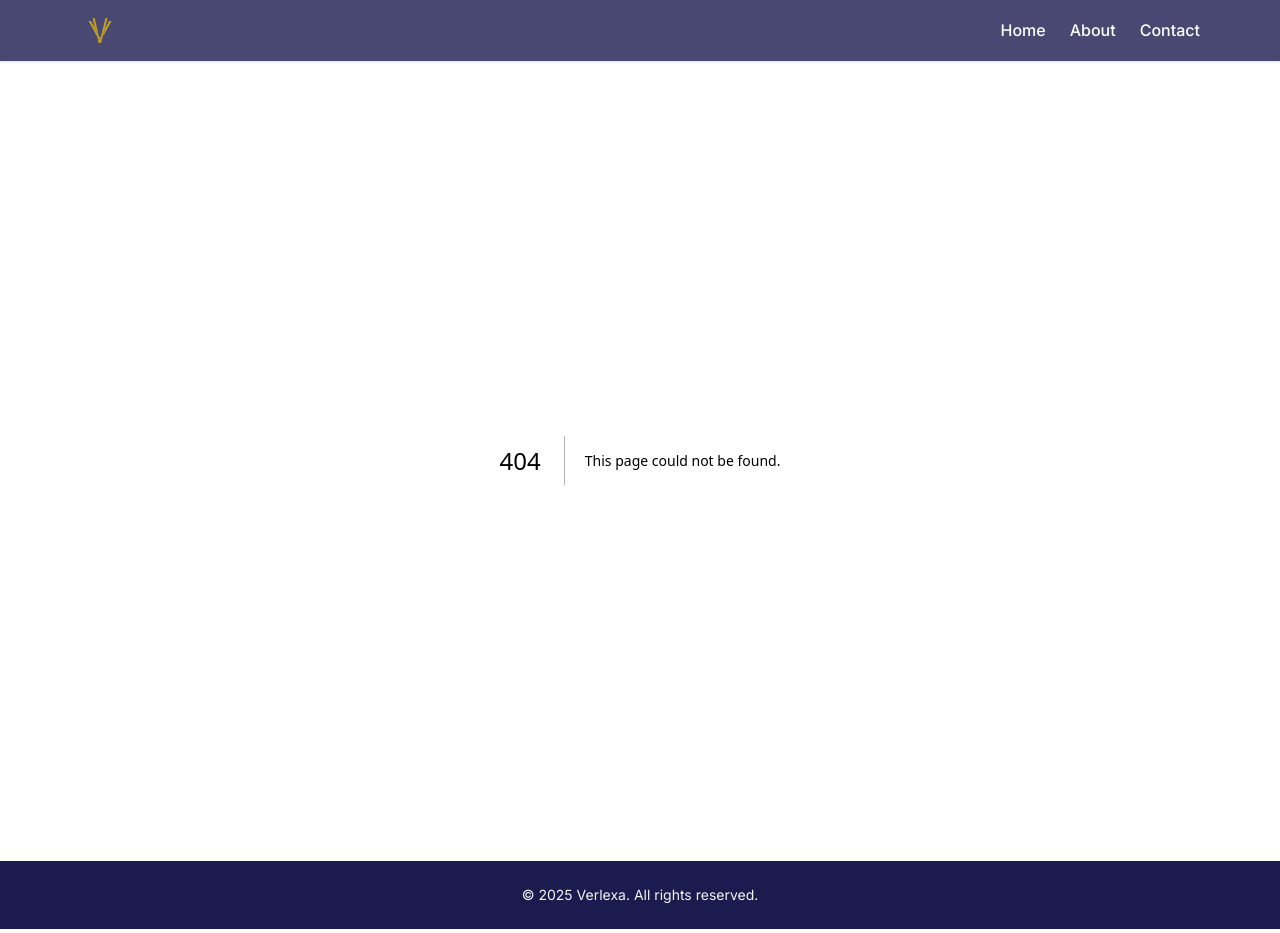
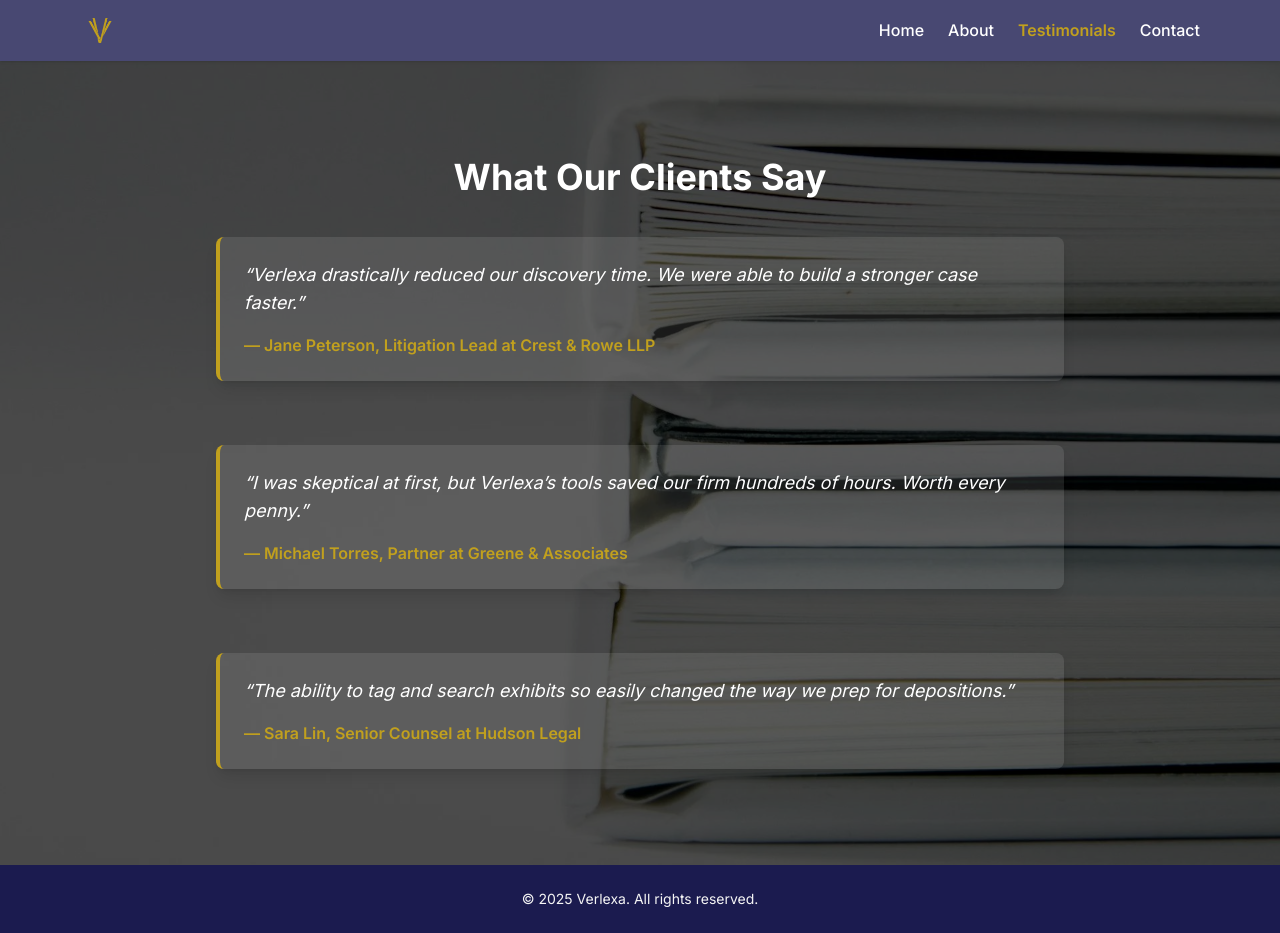
Before and after one commit to Sam-Melius/verlexa, a Next.js app: page /testimonials in a window 1280 px wide. Before the commit this address had no page. Built offline with nearby package versions, Linux system fonts and the light colour scheme.

Commit message:
created mock testimonials page

```diff
--- a/src/app/contact/page.tsx
+++ b/src/app/contact/page.tsx
@@ -12,7 +12,7 @@ export default function ContactPage() {
           src="/6.jpg"
           alt="Courthouse Columns"
           fill
-          className="object-cover opacity-700"
+          className="object-cover "
           priority
         />
         <div className="absolute inset-0 bg-black opacity-70" />
--- /dev/null
+++ b/src/app/testimonials/page.tsx
@@ -0,0 +1,58 @@
+'use client';
+
+import Image from 'next/image';
+import { motion } from 'framer-motion';
+
+export default function TestimonialsPage() {
+  return (
+    <main className="relative min-h-screen text-white overflow-hidden">
+      {/* Background */}
+      <div className="absolute inset-0 z-0">
+        <Image
+          src="/3.jpg" // Or choose another background
+          alt="Testimonial Background"
+          fill
+          className="object-cover "
+          priority
+        />
+        <div className="absolute inset-0 bg-black opacity-70" />
+      </div>
+
+      {/* Content */}
+      <motion.div
+        initial={{ opacity: 0, y: 40 }}
+        animate={{ opacity: 1, y: 0 }}
+        transition={{ duration: 0.6 }}
+        className="relative z-10 px-6 py-24 max-w-4xl mx-auto"
+      >
+        <h1 className="text-4xl font-bold text-center mb-10">What Our Clients Say</h1>
+
+        <div className="space-y-16">
+          {/* Testimonial 1 */}
+          <div className="bg-white/10 border-l-4 border-[#c1a01e] p-6 rounded-lg shadow-lg">
+            <p className="italic text-lg">
+              “Verlexa drastically reduced our discovery time. We were able to build a stronger case faster.”
+            </p>
+            <p className="mt-4 font-semibold text-[#c1a01e]">— Jane Peterson, Litigation Lead at Crest & Rowe LLP</p>
+          </div>
+
+          {/* Testimonial 2 */}
+          <div className="bg-white/10 border-l-4 border-[#c1a01e] p-6 rounded-lg shadow-lg">
+            <p className="italic text-lg">
+              “I was skeptical at first, but Verlexa’s tools saved our firm hundreds of hours. Worth every penny.”
+            </p>
+            <p className="mt-4 font-semibold text-[#c1a01e]">— Michael Torres, Partner at Greene & Associates</p>
+          </div>
+
+          {/* Testimonial 3 */}
+          <div className="bg-white/10 border-l-4 border-[#c1a01e] p-6 rounded-lg shadow-lg">
+            <p className="italic text-lg">
+              “The ability to tag and search exhibits so easily changed the way we prep for depositions.”
+            </p>
+            <p className="mt-4 font-semibold text-[#c1a01e]">— Sara Lin, Senior Counsel at Hudson Legal</p>
+          </div>
+        </div>
+      </motion.div>
+    </main>
+  );
+}
--- a/src/components/Header.tsx
+++ b/src/components/Header.tsx
@@ -34,6 +34,12 @@ export default function Header() {
             About
           </Link>
           <Link
+            href="/testimonials"
+            className={pathname === '/testimonials' ? 'text-[#c1a01e] font-semibold' : ''}
+          >
+            Testimonials
+          </Link>
+          <Link
             href="/contact"
             className={pathname === '/contact' ? 'text-[#c1a01e] font-semibold' : ''}
           >
```
